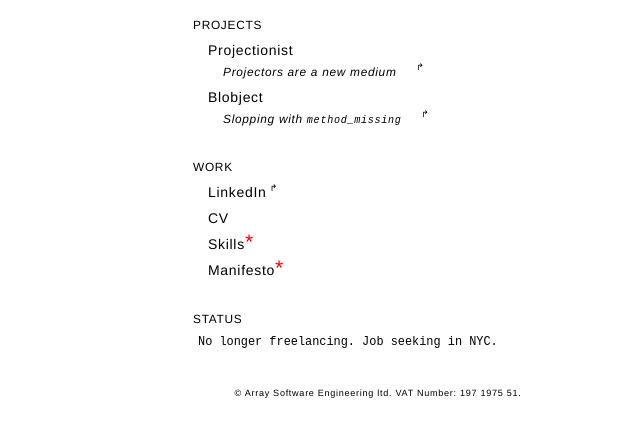
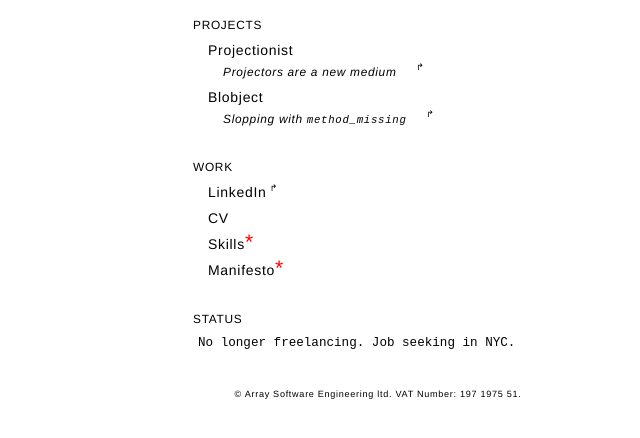
Before and after one commit to array-bz/array-bz.github.io, a Jekyll site: the page built from index.html, in a window 1280 px wide. Shown: the part 297-735 px from the top of the page, without its empty margins (262-902 px from the left). Built offline with Jekyll 4.4.1, drawn with Linux system fonts in a browser that asks for light colours; nearby versions of some CDN libraries; Markdown is read by kramdown in place of the engine named in the settings.

Commit message:
manifesto page

```diff
--- a/_sass/_base.scss
+++ b/_sass/_base.scss
@@ -121,7 +121,7 @@
 */
 pre,
 code {
-  font-size: 0.85em;
+  font-size: 0.9em;
   font-weight: 100;
 }
 
--- a/_sass/_layout.scss
+++ b/_sass/_layout.scss
@@ -34,7 +34,7 @@
   }
 }
 
-article.post {
+article.post, article.page {
   margin: 0 auto;
   max-width: 500px;
 
```
Also changed, not shown: _layouts/page.html (added, +11 -0 lines).
